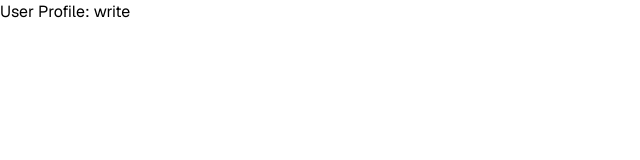
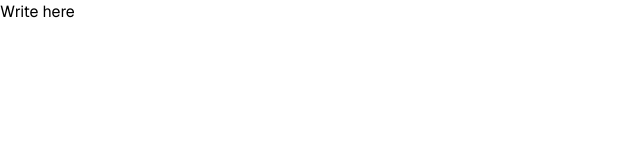
Before and after one commit to darkroomstudio/goznuk, a Next.js app: page /write in a window 1280 px wide. Shown: the top 160 px of the page, without its empty margins (0-640 px from the left). Built offline with nearby package versions, Linux system fonts and the light colour scheme.

Commit message:
feat: write page (#22)

```diff
--- /dev/null
+++ b/src/app/write/page.tsx
@@ -0,0 +1,3 @@
+export default function Write() {
+  return <div>Write here</div>
+}
```
